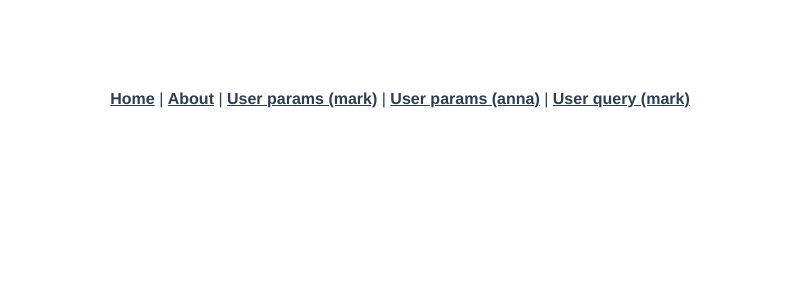
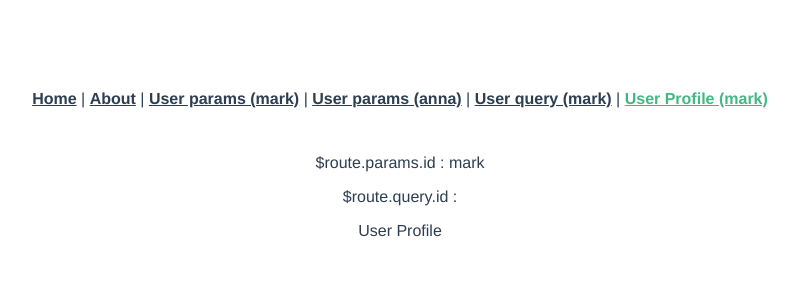
Before and after one commit to 2woongjae/study-vue-router, a Vue app: page /user/mark/profile in a window 1280 px wide. Shown: the top 300 px of the page, without its empty margins (240-1038 px from the left). Built offline with nearby package versions, Linux system fonts and the light colour scheme.

Commit message:
중첩 라우트

```diff
--- a/src/App.vue
+++ b/src/App.vue
@@ -5,7 +5,8 @@
       <router-link to="/about">About</router-link> |
 			<router-link to="/user/mark">User params (mark)</router-link> |
       <router-link to="/user/anna">User params (anna)</router-link> |
-			<router-link to="/user?id=mark">User query (mark)</router-link>
+			<router-link to="/user?id=mark">User query (mark)</router-link> |
+      <router-link to="/user/mark/profile">User Profile (mark)</router-link>
 		</div>
     <router-view/>
   </div>
--- /dev/null
+++ b/src/views/Profile.vue
@@ -0,0 +1,5 @@
+<template>
+    <div>
+        User Profile
+    </div>
+</template>
--- a/src/views/User.vue
+++ b/src/views/User.vue
@@ -2,6 +2,8 @@
     <div>
         <p>$route.params.id : {{$route.params.id}}</p>
         <p>$route.query.id : {{$route.query.id}}</p>
+
+        <router-view to="/profile"></router-view>
     </div>
 </template>
 <script lang="ts">
```
Also changed, not shown: src/router.ts (+8 -1 lines).
